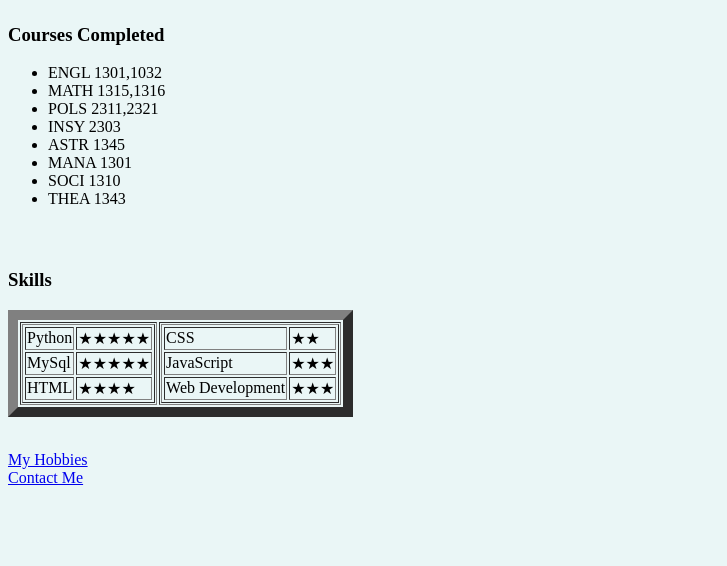
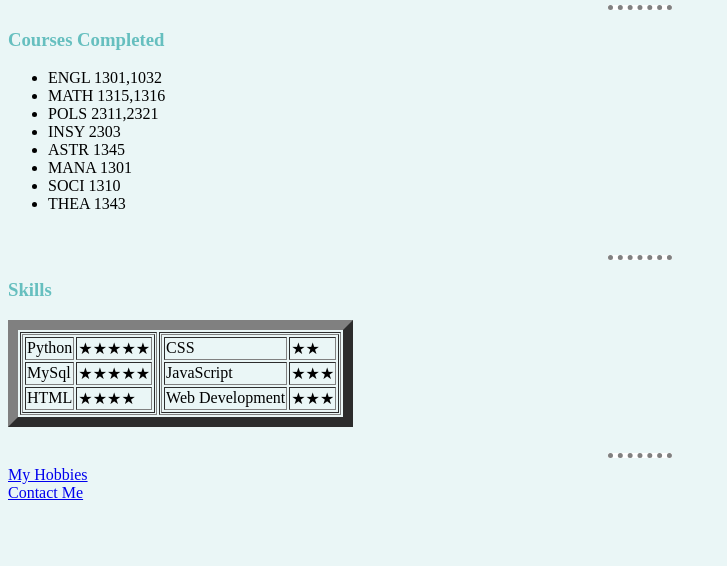
Before and after one commit to Diya1412/cv, a plain HTML site: page index.html in a window 1280 px wide. Shown: the part 234-800 px from the top of the page, without its empty margins (0-727 px from the left). Drawn offline with Linux system fonts and the light colour scheme; files that its build step writes are made by us from their sources.

Commit message:
Update index.html

```diff
--- a/index.html
+++ b/index.html
@@ -4,16 +4,9 @@
 <head>
   <meta charset="utf-8">
   <title>💚Diya's Personal Site</title>
+  <link rel="stylesheet" href="css/style.css">
 
-  <style>
-  body {
-    background-color: #EAF6F6;
-  }
-  hr {
-    background-color: White;
-    border-style: None;
-  }
-</style>
+
 </head>
 
 <body>
```
